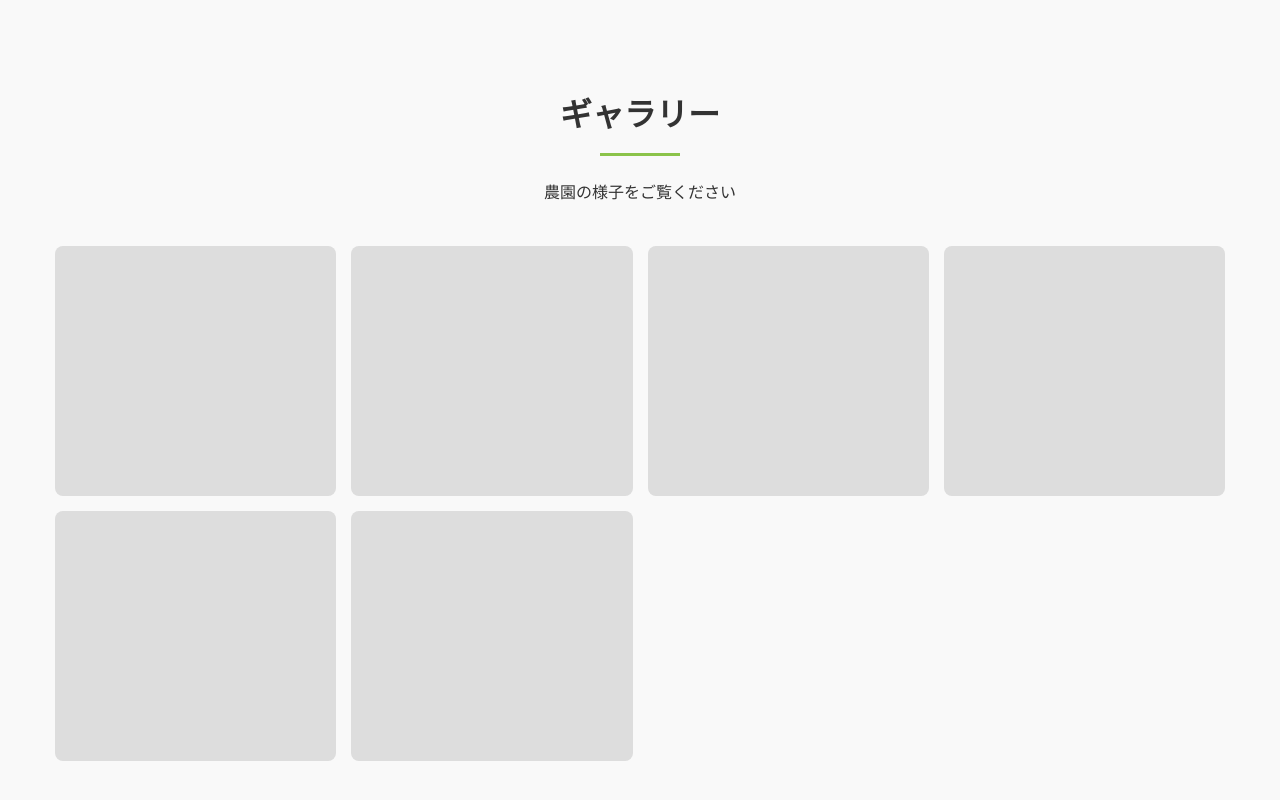
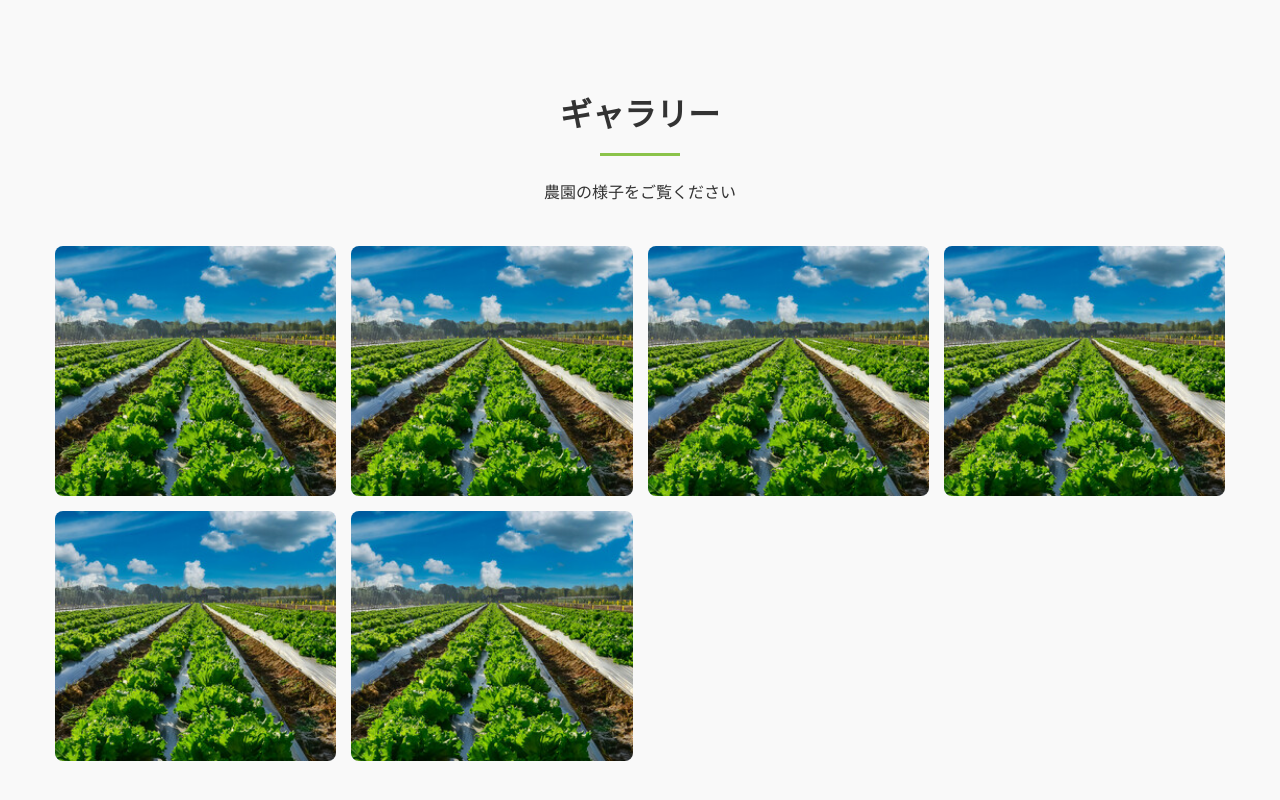
Before and after one commit to rrend224/website11, a plain HTML site: page index.html in a window 1280 px wide. Shown: the part 1986-2786 px from the top of the page. Drawn offline with Linux system fonts and the light colour scheme.

Commit message:
Update index.html

```diff
--- a/index.html
+++ b/index.html
@@ -173,7 +173,7 @@
 
         /* ヒーローセクション */
         .hero {
-            background-image: url('1.jpg');
+            background-image: url('img11/1.jpg');
             background-size: cover;
             background-position: center;
             height: 100vh;
@@ -696,12 +696,12 @@
             <p style="text-align: center;">農園の様子をご覧ください</p>
 
             <div class="gallery-grid">
-                <div class="gallery-item" style="background-image: url('#')"></div>
-                <div class="gallery-item" style="background-image: url('#')"></div>
-                <div class="gallery-item" style="background-image: url('#')"></div>
-                <div class="gallery-item" style="background-image: url('#')"></div>
-                <div class="gallery-item" style="background-image: url('#')"></div>
-                <div class="gallery-item" style="background-image: url('#')"></div>
+                <div class="gallery-item" style="background-image: url('img11/1.jpg')"></div>
+                <div class="gallery-item" style="background-image: url('img11/1.jpg')"></div>
+                <div class="gallery-item" style="background-image: url('img11/1.jpg')"></div>
+                <div class="gallery-item" style="background-image: url('img11/1.jpg')"></div>
+                <div class="gallery-item" style="background-image: url('img11/1.jpg')"></div>
+                <div class="gallery-item" style="background-image: url('img11/1.jpg')"></div>
             </div>
         </div>
     </section>
```
